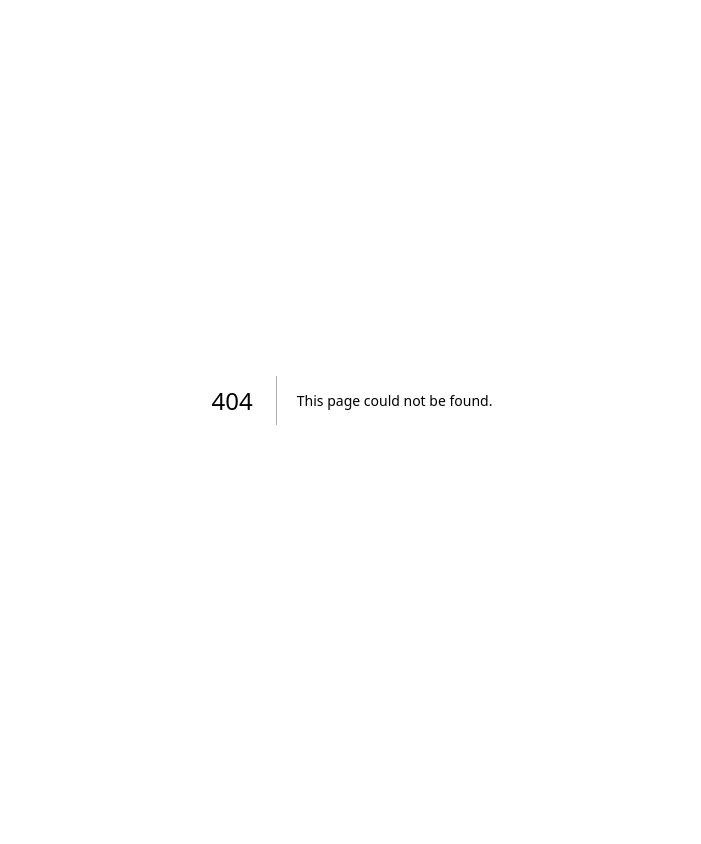
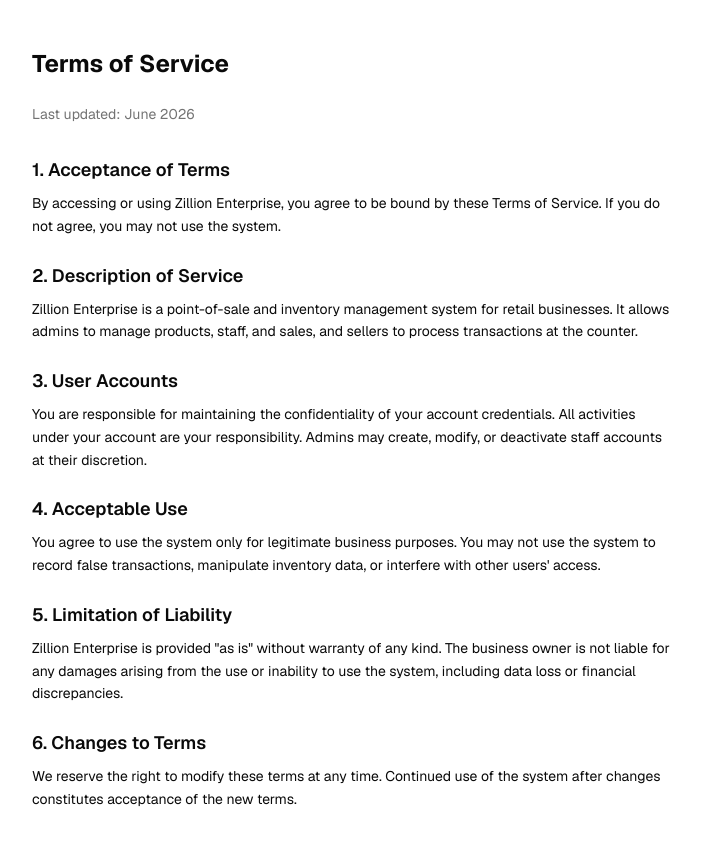
Before and after one commit to Vlex127/zillion_enterprise, a Next.js app: page /terms in a window 1280 px wide. Before the commit this address had no page. Shown: the top 844 px of the page, without its empty margins (288-989 px from the left). Before the commit the page ends 800 px from the top, so only its background shows below. Built offline with nearby package versions, Linux system fonts and the light colour scheme.

Commit message:
Add /terms and /privacy pages, update login form links

```diff
--- /dev/null
+++ b/src/app/privacy/page.tsx
@@ -0,0 +1,62 @@
+export default function PrivacyPage() {
+  return (
+    <div className="mx-auto max-w-2xl py-12 px-4">
+      <h1 className="text-2xl font-bold mb-6">Privacy Policy</h1>
+      <p className="text-sm text-muted-foreground mb-8">Last updated: June 2026</p>
+
+      <div className="space-y-6 text-sm leading-relaxed">
+        <section>
+          <h2 className="text-lg font-semibold mb-2">1. Information We Collect</h2>
+          <p>
+            When you create an account, we collect your name, email address, and role
+            (admin or seller). Sales transactions record product details, quantities,
+            prices, and payment methods for business record-keeping.
+          </p>
+        </section>
+
+        <section>
+          <h2 className="text-lg font-semibold mb-2">2. How We Use Your Information</h2>
+          <p>
+            We use your information to authenticate you, manage staff roles, record and
+            report sales, track inventory, and generate business analytics. We do not
+            sell or share your personal data with third parties for marketing purposes.
+          </p>
+        </section>
+
+        <section>
+          <h2 className="text-lg font-semibold mb-2">3. Data Storage &amp; Security</h2>
+          <p>
+            Your data is stored securely in our database. We use industry-standard
+            encryption for data in transit. Account authentication is handled by Clerk,
+            a third-party identity provider, under their own security practices.
+          </p>
+        </section>
+
+        <section>
+          <h2 className="text-lg font-semibold mb-2">4. Data Retention</h2>
+          <p>
+            We retain your account data and transaction records as long as your account
+            is active. Sales records are kept for business and tax compliance purposes.
+            You may request deletion of your account by contacting the system owner.
+          </p>
+        </section>
+
+        <section>
+          <h2 className="text-lg font-semibold mb-2">5. Your Rights</h2>
+          <p>
+            You have the right to access, correct, or request deletion of your personal
+            data. To exercise these rights, contact the system administrator.
+          </p>
+        </section>
+
+        <section>
+          <h2 className="text-lg font-semibold mb-2">6. Contact</h2>
+          <p>
+            For questions about this privacy policy, please contact the business owner
+            or system administrator.
+          </p>
+        </section>
+      </div>
+    </div>
+  )
+}
--- /dev/null
+++ b/src/app/terms/page.tsx
@@ -0,0 +1,62 @@
+export default function TermsPage() {
+  return (
+    <div className="mx-auto max-w-2xl py-12 px-4">
+      <h1 className="text-2xl font-bold mb-6">Terms of Service</h1>
+      <p className="text-sm text-muted-foreground mb-8">Last updated: June 2026</p>
+
+      <div className="space-y-6 text-sm leading-relaxed">
+        <section>
+          <h2 className="text-lg font-semibold mb-2">1. Acceptance of Terms</h2>
+          <p>
+            By accessing or using Zillion Enterprise, you agree to be bound by these
+            Terms of Service. If you do not agree, you may not use the system.
+          </p>
+        </section>
+
+        <section>
+          <h2 className="text-lg font-semibold mb-2">2. Description of Service</h2>
+          <p>
+            Zillion Enterprise is a point-of-sale and inventory management system for
+            retail businesses. It allows admins to manage products, staff, and sales,
+            and sellers to process transactions at the counter.
+          </p>
+        </section>
+
+        <section>
+          <h2 className="text-lg font-semibold mb-2">3. User Accounts</h2>
+          <p>
+            You are responsible for maintaining the confidentiality of your account
+            credentials. All activities under your account are your responsibility.
+            Admins may create, modify, or deactivate staff accounts at their discretion.
+          </p>
+        </section>
+
+        <section>
+          <h2 className="text-lg font-semibold mb-2">4. Acceptable Use</h2>
+          <p>
+            You agree to use the system only for legitimate business purposes. You may
+            not use the system to record false transactions, manipulate inventory data,
+            or interfere with other users&apos; access.
+          </p>
+        </section>
+
+        <section>
+          <h2 className="text-lg font-semibold mb-2">5. Limitation of Liability</h2>
+          <p>
+            Zillion Enterprise is provided &quot;as is&quot; without warranty of any
+            kind. The business owner is not liable for any damages arising from the use
+            or inability to use the system, including data loss or financial discrepancies.
+          </p>
+        </section>
+
+        <section>
+          <h2 className="text-lg font-semibold mb-2">6. Changes to Terms</h2>
+          <p>
+            We reserve the right to modify these terms at any time. Continued use of the
+            system after changes constitutes acceptance of the new terms.
+          </p>
+        </section>
+      </div>
+    </div>
+  )
+}
--- a/src/components/login-form.tsx
+++ b/src/components/login-form.tsx
@@ -149,8 +149,8 @@
       </form>
       <FieldDescription className="px-6 text-center">
         By clicking continue, you agree to our{" "}
-        <a href="#">Terms of Service</a> and{" "}
-        <a href="#">Privacy Policy</a>.
+        <a href="/terms" className="underline">Terms of Service</a> and{" "}
+        <a href="/privacy" className="underline">Privacy Policy</a>.
       </FieldDescription>
     </div>
   )
```
